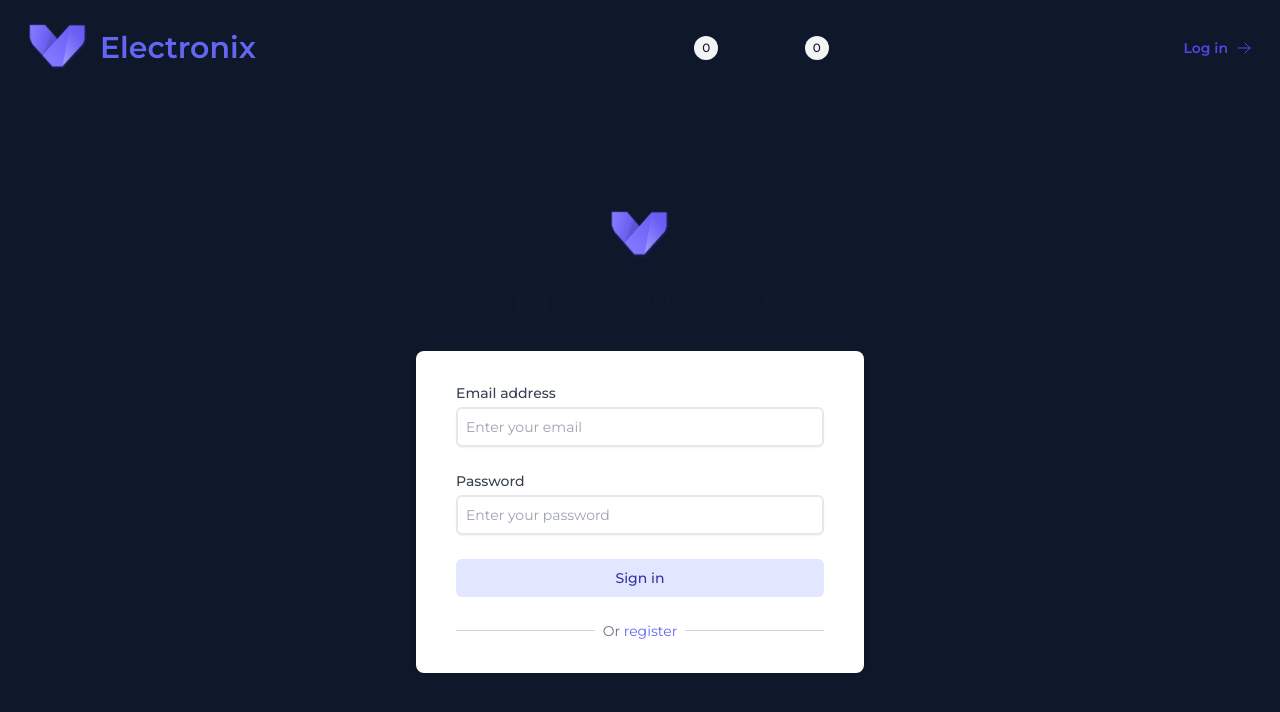
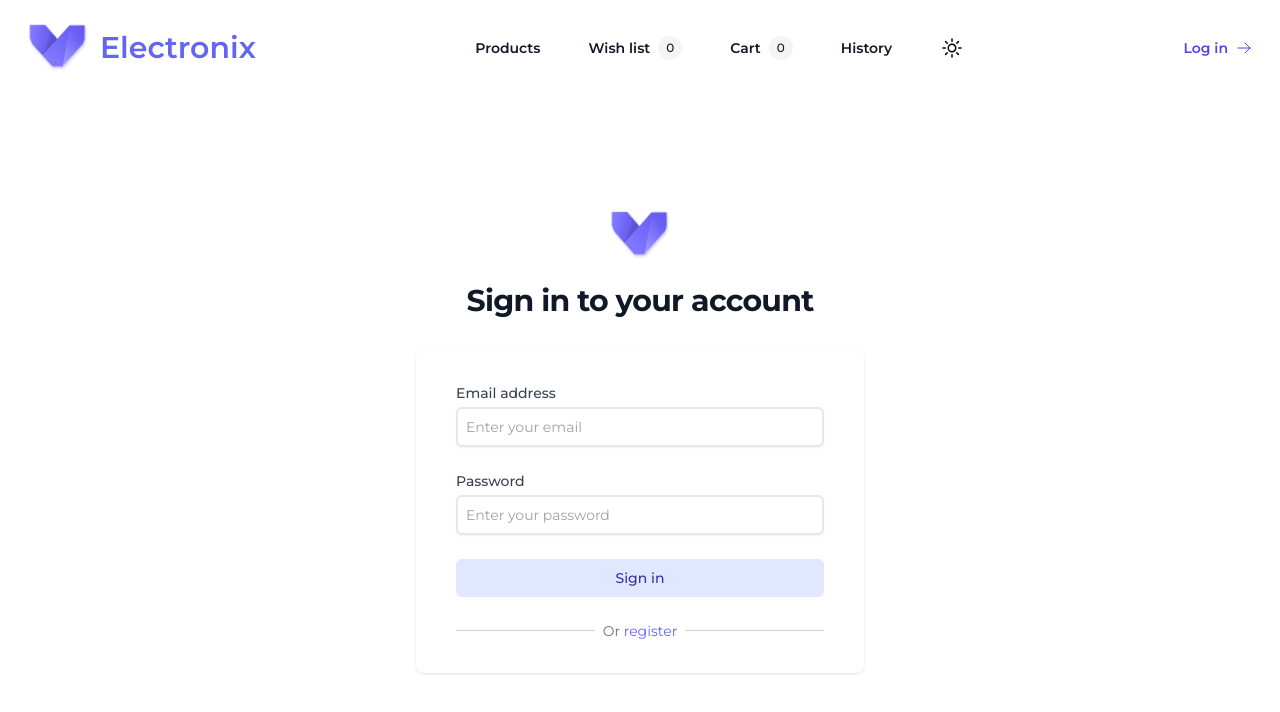
Before and after one commit to bxr5xrk/electronix-client, a React (Vite) app: page /auth/login in a window 1280 px wide. Shown: the top 712 px of the page. Built offline with nearby package versions, Linux system fonts and the light colour scheme.

Commit message:
added toggle theme

```diff
--- a/index.html
+++ b/index.html
@@ -13,7 +13,7 @@
         <title>Electronix</title>
     </head>
     <body>
-        <div id="root" class="dark"></div>
+        <div id="root" class=""></div>
         <script type="module" src="/src/main.tsx"></script>
     </body>
 </html>
--- /dev/null
+++ b/src/layout/components/MainLayout/components/Header/components/Logo/index.tsx
@@ -0,0 +1,14 @@
+import { Link } from 'react-router-dom';
+import MainLogo from '@/assets/logo.png';
+
+export default function Logo() {
+    return (
+        <Link to="/" className="flex items-center gap-3 cursor-pointer">
+            <img src={MainLogo} alt="logo" width="60" height="60" />
+
+            <h1 className="text-primary-500 font-semibold text-xl sm:text-3xl">
+                Electronix
+            </h1>
+        </Link>
+    );
+}
--- /dev/null
+++ b/src/layout/components/MainLayout/components/Header/components/NavigationItem/index.tsx
@@ -0,0 +1,54 @@
+import { cl } from '@/utils/index';
+import { memo } from 'react';
+import { useLocation } from 'react-router-dom';
+
+interface NavigationItemProps {
+    link: string;
+    label: string;
+    onClick: (i: string) => void;
+    count?: number;
+    isMobileView?: boolean;
+    icon?: JSX.Element;
+}
+
+function NavigationItem({
+    link,
+    label,
+    count,
+    isMobileView,
+    icon,
+    onClick
+}: NavigationItemProps) {
+    const { pathname } = useLocation();
+
+    return (
+        <button
+            onClick={() => onClick(link)}
+            className={cl(
+                'relative flex items-center gap-2 hover:text-indigo-500 transition',
+                pathname === link ? 'text-indigo-600' : 'text-gray-900',
+                isMobileView
+                    ? '-mx-3 w-full bloc  rounded-lg py-2.5 px-3 text-base font-semibold leading-7 hover:bg-gray-50'
+                    : 'text-sm font-semibold leading-6 '
+            )}
+        >
+            <span>{label}</span>
+            {icon}
+
+            {count !== undefined ? (
+                <span
+                    className={cl(
+                        pathname === link
+                            ? 'bg-indigo-100 text-indigo-600'
+                            : 'bg-gray-100 text-gray-900',
+                        'rounded-full p-0.5 w-6 h-6 flex items-center justify-center text-xs font-medium'
+                    )}
+                >
+                    {count}
+                </span>
+            ) : null}
+        </button>
+    );
+}
+
+export default memo(NavigationItem);
--- /dev/null
+++ b/src/layout/components/MainLayout/components/Header/components/SideOver/index.tsx
@@ -0,0 +1,53 @@
+import { cl } from '@/utils/index';
+import { XMarkIcon } from '@heroicons/react/24/outline';
+import type { ReactNode } from 'react';
+import Logo from '../Logo';
+
+interface SideOverProps {
+    mobileMenuOpen: boolean;
+    setMobileMenuOpen: (i: boolean) => void;
+    children: ReactNode;
+}
+
+export default function SideOver({
+    mobileMenuOpen,
+    setMobileMenuOpen,
+    children
+}: SideOverProps) {
+    return (
+        <>
+            <div
+                className={cl(
+                    mobileMenuOpen ? 'visible' : 'invisible',
+                    'fixed inset-0 z-20 duration-500'
+                )}
+            />
+            <div
+                className={cl(
+                    mobileMenuOpen
+                        ? 'opacity-100 right-0'
+                        : 'opacity-50 -right-full',
+                    'border-l block transition-all duration-500 ease-in-out fixed top-0 bottom-0 z-20 w-full h-full overflow-y-auto bg-white px-6 py-6 sm:max-w-sm'
+                )}
+            >
+                <div className="flex items-center justify-between">
+                    <Logo />
+
+                    <button
+                        type="button"
+                        className="-m-2.5 rounded-md p-2.5 text-gray-700"
+                        onClick={() => setMobileMenuOpen(false)}
+                    >
+                        <span className="sr-only">Close menu</span>
+                        <XMarkIcon className="h-6 w-6" aria-hidden="true" />
+                    </button>
+                </div>
+                <div className="mt-6 flow-root">
+                    <div className="-my-6 divide-y divide-gray-500/10">
+                        {children}
+                    </div>
+                </div>
+            </div>
+        </>
+    );
+}
--- /dev/null
+++ b/src/layout/components/MainLayout/components/Header/components/ToggleTheme/index.tsx
@@ -0,0 +1,25 @@
+import { toggleTheme } from '@/utils/index';
+import { MoonIcon, SunIcon } from '@heroicons/react/24/outline';
+import { useState } from 'react';
+
+export default function ToggleTheme() {
+    const [isDarkTheme, setIsDarkTheme] = useState(false);
+
+    const handleToggleTheme = () => {
+        setIsDarkTheme((prev) => {
+            toggleTheme(isDarkTheme ? 'light' : 'dark');
+
+            return !prev;
+        });
+    };
+
+    return (
+        <button type="button" onClick={handleToggleTheme}>
+            {isDarkTheme ? (
+                <MoonIcon className="h-6 w-6" aria-hidden="true" />
+            ) : (
+                <SunIcon className="h-6 w-6" aria-hidden="true" />
+            )}
+        </button>
+    );
+}
--- a/src/layout/components/MainLayout/components/Header/index.tsx
+++ b/src/layout/components/MainLayout/components/Header/index.tsx
@@ -1,22 +1,18 @@
-/* eslint-disable @typescript-eslint/no-unused-vars */
 import { logout, selectAuth } from '@/features/auth/authSlice';
-import { setNotification } from '@/features/notification/notificationSlice';
 import {
     resetAllFilters,
     selectProducts
 } from '@/features/products/productsSlice';
-import { cl } from '@/utils/index';
-import {
-    ArrowRightIcon,
-    Bars3Icon,
-    XMarkIcon
-} from '@heroicons/react/24/outline';
+import { ArrowRightIcon, Bars3Icon } from '@heroicons/react/24/outline';
 import { memo, useState } from 'react';
-import { Link, useLocation, useNavigate } from 'react-router-dom';
+import { useNavigate } from 'react-router-dom';
 import { useAppDispatch, useAppSelector } from '../../../../../app/store';
-import MainLogo from '../../../../../assets/logo.png';
 import { selectCart } from '../../../../../features/cart/cartSlice';
 import { selectWishList } from '../../../../../features/wishlist/wishListSlice';
+import Logo from './components/Logo';
+import NavigationItem from './components/NavigationItem';
+import SideOver from './components/SideOver';
+import ToggleTheme from './components/ToggleTheme';
 
 function Header() {
     const dispatch = useAppDispatch();
@@ -80,14 +76,10 @@ function Header() {
         navigate(link);
     };
 
-    const handleClickXMark = (show: boolean) => {
-        setMobileMenuOpen(show);
-    };
-
     return (
         <header id="header" className="w-full pt-3">
             <nav className="mx-auto flex items-center justify-between p-3 lg:px-4">
-                <HeaderLogo />
+                <Logo />
 
                 <div className="flex lg:hidden">
                     <button
@@ -95,7 +87,7 @@ function Header() {
                         className="-m-2.5 inline-flex items-center justify-center rounded-md p-2.5 text-gray-700"
                     >
                         <Bars3Icon
-                            onClick={() => handleClickXMark(true)}
+                            onClick={() => setMobileMenuOpen(true)}
                             className="h-6 w-6"
                             aria-hidden="true"
                         />
@@ -112,6 +104,8 @@ function Header() {
                             link={item.link}
                         />
                     ))}
+
+                    <ToggleTheme />
                 </div>
 
                 <div className="hidden lg:flex lg:justify-end">
@@ -129,35 +123,10 @@ function Header() {
                 </div>
             </nav>
 
-            {/* side over */}
-            <div
-                className={cl(
-                    mobileMenuOpen ? 'visible' : 'invisible',
-                    'fixed inset-0 z-20 duration-500'
-                )}
-            />
-            <div
-                className={cl(
-                    mobileMenuOpen
-                        ? 'opacity-100 right-0'
-                        : 'opacity-50 -right-full',
-                    'border-l block transition-all duration-500 ease-in-out fixed top-0 bottom-0 z-20 w-full h-full overflow-y-auto bg-white px-6 py-6 sm:max-w-sm'
-                )}
+            <SideOver
+                mobileMenuOpen={mobileMenuOpen}
+                setMobileMenuOpen={setMobileMenuOpen}
             >
-                <div className="flex items-center justify-between">
-                    <HeaderLogo />
-
-                    <button
-                        type="button"
-                        className="-m-2.5 rounded-md p-2.5 text-gray-700"
-                        onClick={() => handleClickXMark(!mobileMenuOpen)}
-                    >
-                        <span className="sr-only">Close menu</span>
-                        <XMarkIcon className="h-6 w-6" aria-hidden="true" />
-                    </button>
-                </div>
-                <div className="mt-6 flow-root">
-                    <div className="-my-6 divide-y divide-gray-500/10">
                 <div className="space-y-2 py-6">
                     {navigation.map((item) => (
                         <NavigationItem
@@ -183,73 +152,9 @@ function Header() {
                         }
                     />
                 </div>
-                    </div>
-                </div>
-            </div>
-            {/* </div> */}
+            </SideOver>
         </header>
     );
 }
 
 export default memo(Header);
-
-function HeaderLogo() {
-    return (
-        <Link to="/" className="flex items-center gap-3 cursor-pointer">
-            <img src={MainLogo} alt="logo" width="60" height="60" />
-
-            <h1 className="text-primary-500 font-semibold text-xl sm:text-3xl">
-                Electronix
-            </h1>
-        </Link>
-    );
-}
-
-interface NavigationItemProps {
-    link: string;
-    label: string;
-    onClick: (i: string) => void;
-    count?: number;
-    isMobileView?: boolean;
-    icon?: JSX.Element;
-}
-
-function NavigationItem({
-    link,
-    label,
-    count,
-    isMobileView,
-    icon,
-    onClick
-}: NavigationItemProps) {
-    const { pathname } = useLocation();
-
-    return (
-        <button
-            onClick={() => onClick(link)}
-            className={cl(
-                'relative flex items-center gap-2 hover:text-indigo-500 transition',
-                pathname === link ? 'text-indigo-600' : 'text-gray-900',
-                isMobileView
-                    ? '-mx-3 w-full bloc  rounded-lg py-2.5 px-3 text-base font-semibold leading-7 hover:bg-gray-50'
-                    : 'text-sm font-semibold leading-6 '
-            )}
-        >
-            <span>{label}</span>
-            {icon}
-
-            {count !== undefined ? (
-                <span
-                    className={cl(
-                        pathname === link
-                            ? 'bg-indigo-100 text-indigo-600'
-                            : 'bg-gray-100 text-gray-900',
-                        'rounded-full p-0.5 w-6 h-6 flex items-center justify-center text-xs font-medium'
-                    )}
-                >
-                    {count}
-                </span>
-            ) : null}
-        </button>
-    );
-}
--- a/src/utils/index.ts
+++ b/src/utils/index.ts
@@ -68,3 +68,13 @@ export const formatDate = (datetime: string) => {
 
     return formattedDate.slice(0, -3);
 };
+
+export const toggleTheme = (theme: 'dark' | 'light') => {
+    const root = document.getElementById('root');
+
+    if (root) {
+        theme === 'dark'
+            ? root.classList.add('dark')
+            : root.classList.remove('dark');
+    }
+};
```
Lines whose indentation alone changed are shown as unchanged.
